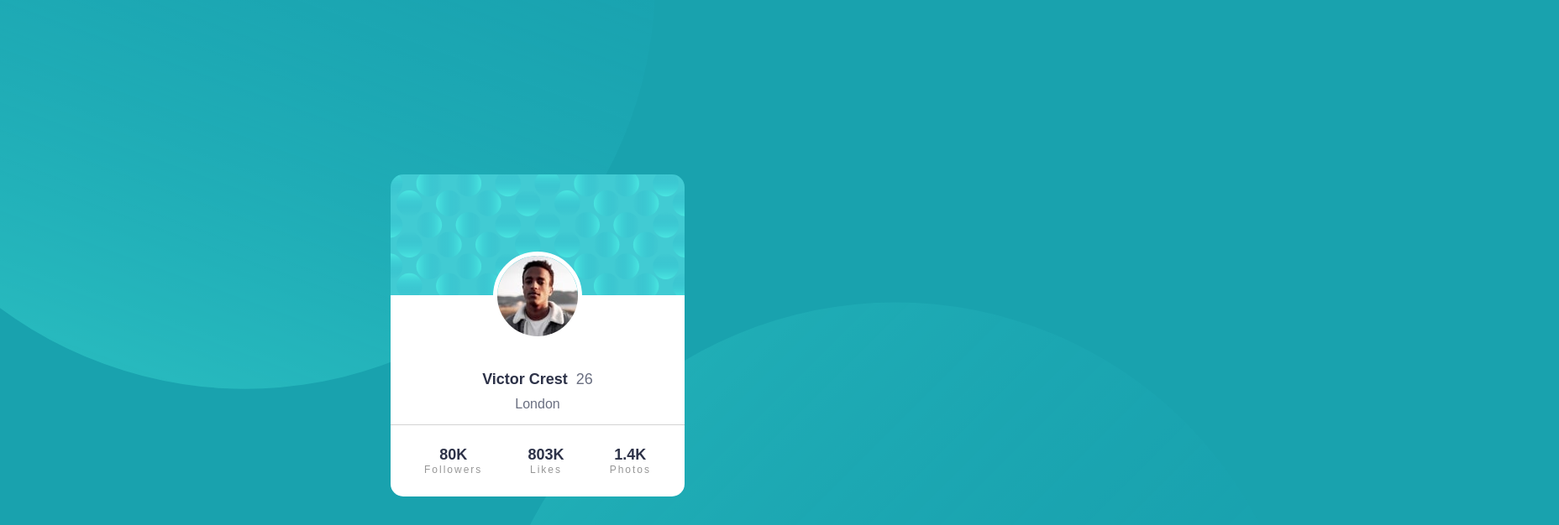
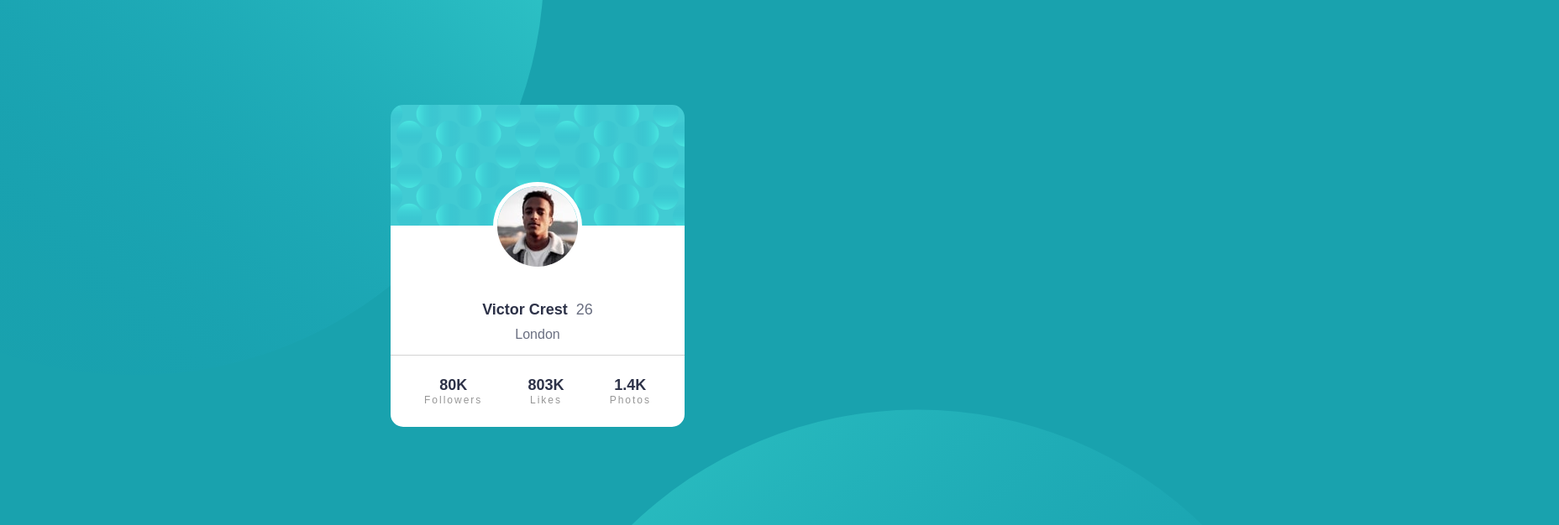
Before and after one commit to dwisuryono/Profile-Card, a plain HTML site: page index.html in a window 1280 px wide. Shown: the top 626 px of the page at 84% size, 1856 px wide, since content can reach past the window. Drawn offline with Linux system fonts and the light colour scheme.

Commit message:
Updating files

```diff
--- a/style.css
+++ b/style.css
@@ -16,30 +16,18 @@
 
 body {
     font-family: 'Kumbh Sans', sans-serif;
-    position: relative;
     overflow: hidden;
     background-color: var(--color-dark-cyan);
-    width: 100vw;
-    height: 100vh;
-    display: flex;
-    justify-content: center;
-    align-items: center;
 }
 
 body::before {
-    content: '';
-    background-image: url(images/bg-pattern-top.svg);
-    background-repeat: no-repeat;
+    content: url(images/bg-pattern-top.svg);
     position: absolute;
-    width: 100%;
-    height: 100%;
-    top: -35%;
-    left: -35%;
-    transform: rotate(155deg);
-    opacity: 0.5;
+    top: -530px;
+    left: -330px;
 }
 
-body::after {
+/* body::after {
     content: '';
     background-image: url(images/bg-pattern-bottom.svg);
     background-repeat: no-repeat;
@@ -50,9 +38,19 @@ body::after {
     height: 100%;
     opacity: 0.5;
     z-index: -1;
+} */
+
+body::after {
+    content: url(images/bg-pattern-bottom.svg);
+    position: absolute;
+    bottom: -670px;
+    right: -300px;
+    z-index: -1;
 }
 
 #container {
+    width: 350px;
+    margin: 125px auto;
     display: flex;
     justify-content: center;
     align-items: center;
```
